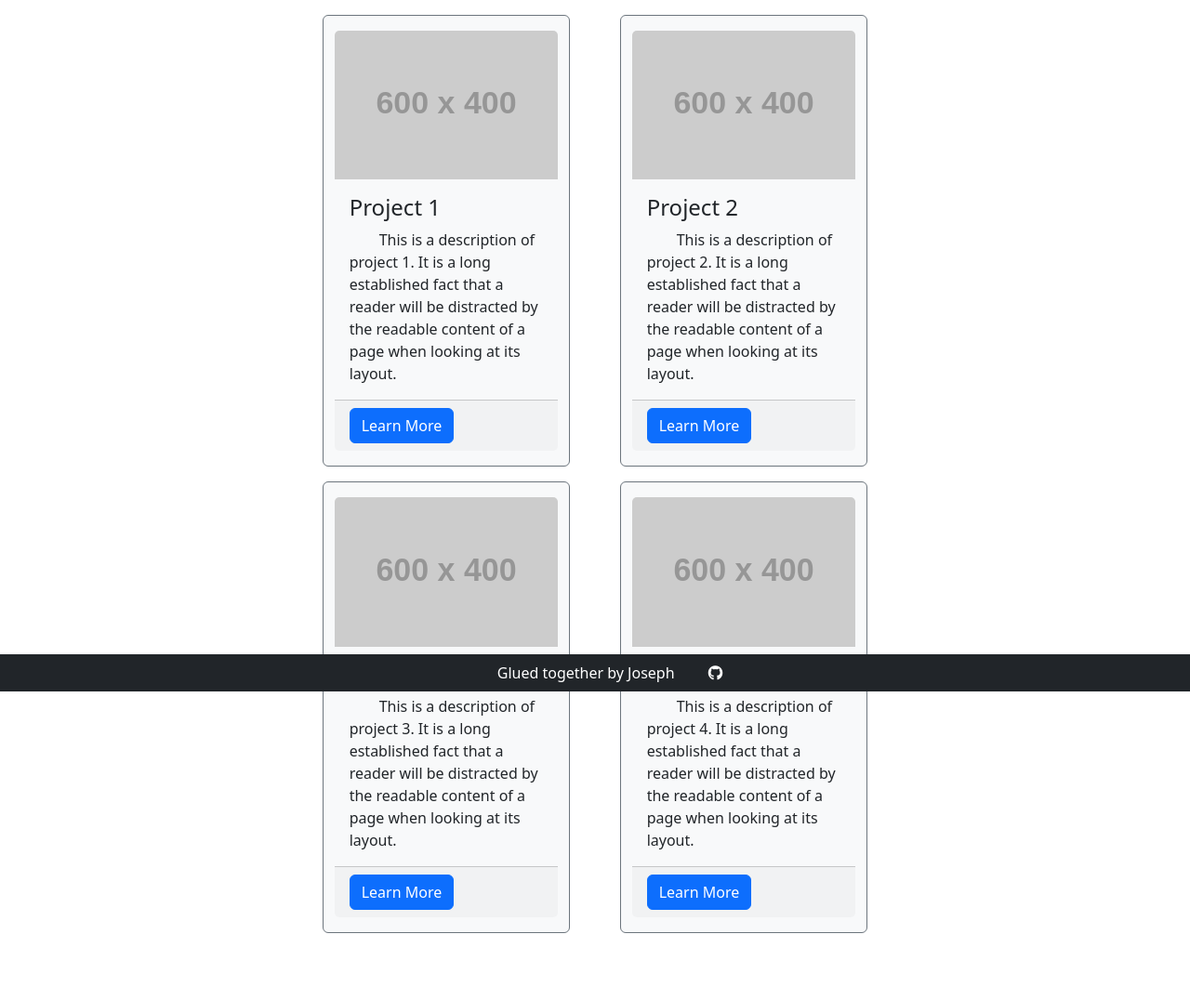
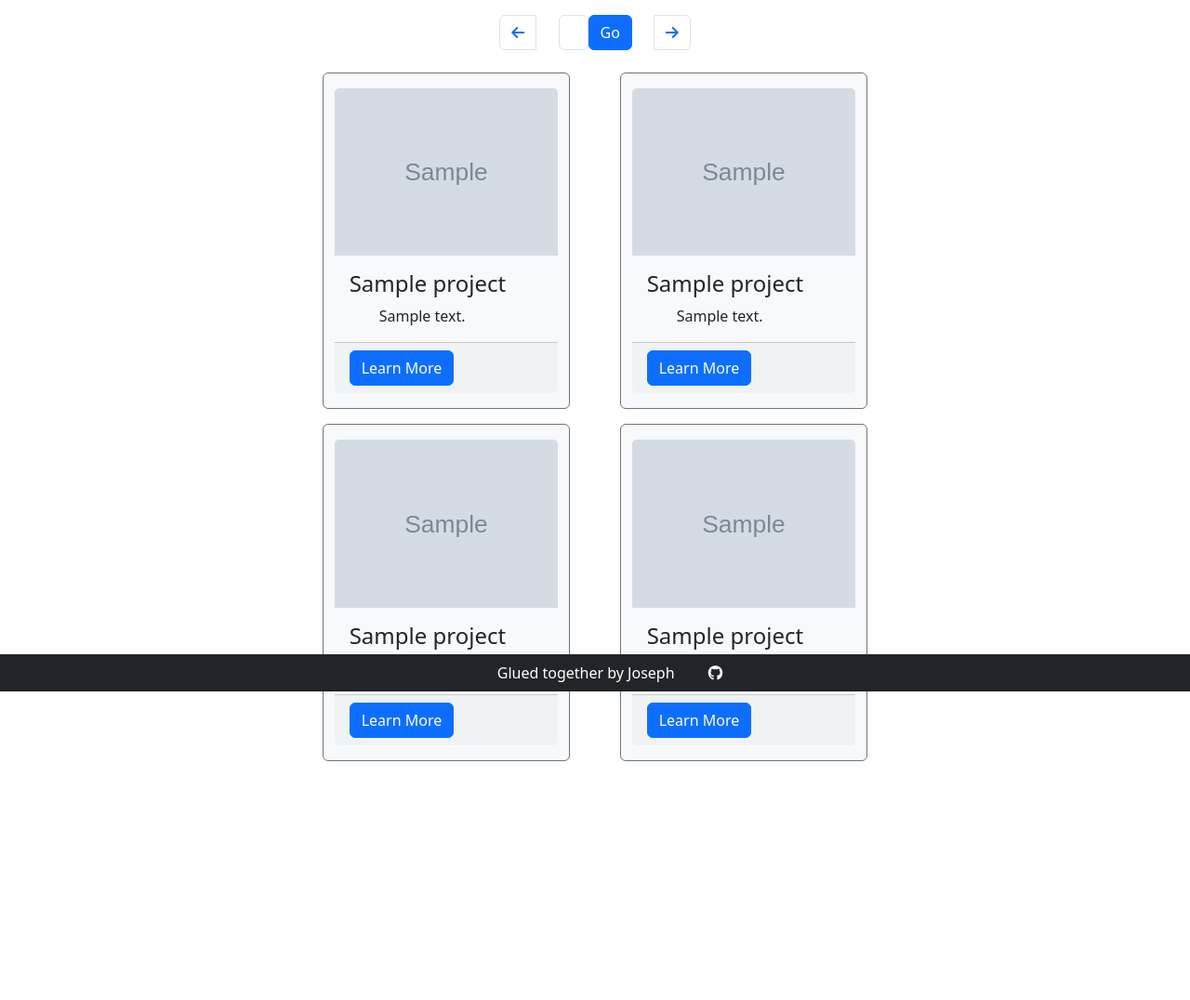
Before and after one commit to jmccarey/jmccarey.github.io, a Flask app: template templates/projects/index.html in a window 1280 px wide. Shown: the part 56-1132 px from the top of the page at 93% size. After the commit the page ends 875 px from the top, so only its background shows below. Run offline with Flask 3, Linux system fonts and the light colour scheme; the template is opened without the code that fills it: most values are stand-ins (such as "Sample title", 1, 10 or a date in 2020); grey boxes marked "Sample" are stand-in pictures; grey boxes labelled with a size stand in for pictures from a placeholder-image service; parts of the project's set-up code (start-up, migrations or seed data) failed here and were passed over; some libraries are stand-ins or nearby versions.

Commit message:
Added error page and pagination for projects.

```diff
--- a/app.py
+++ b/app.py
@@ -4,19 +4,37 @@
 from requests import post
 from datetime import datetime
 from time import time
-from json import dumps
+from json import dumps, loads
 
 app = Flask(__name__)
+
+# Open the file and set the secret key
 with open('secret',"r") as file:
 	app.config['SECRET_KEY'] = file.read()
 
+# Open the file and read the webhook
+with open ('webhook','r') as file:
+	webhook = file.read()
+
 @app.route('/')
 def index():
+	"""Render the home page."""
 	return render_template('index.html')
 
 
 @app.route('/contact', methods=['GET', 'POST'])
 def contact(confirmation="", isDisabled="", btnText="Send Message"):
+	"""Render the contact page.
+
+	Args:
+		confirmation (str): The confirmation message.
+		isDisabled (str): The disabled attribute for the button.
+		btnText (str): The text for the button.
+
+	Returns:
+		str: The rendered template.
+	"""
+
 	if request.method == 'POST':
 		# Get the form data
 		form_data = request.form
@@ -39,14 +57,66 @@
 
 	return render_template('contact/index.html', confirmation=confirmation, isDisabled=isDisabled, btnText=btnText)
 
-@app.route('/projects')
-def projects():
-	# Render the projects page
-	return render_template('projects/index.html')
+@app.route('/projects/<page>', methods=['GET', 'POST'])
+def projects(page=1, projects=[]):
+	"""Render the projects page.
+
+	Args:
+		page (int): The page number.
+		projects (list): A list of projects.
+
+	Returns:
+		str: The rendered template.
+	"""
+
+	if request.method == 'POST':
+		# Get the page entered by the user
+		page = request.form['goPage']
+
+	try:
+		page = int(page)
+	except ValueError:
+		return redirect(url_for("error", code=404,message="Page not found."))
+
+	# If the user goes below the first page, redirect to the first page
+	if page <= 0:
+		return redirect(url_for("projects", page=1))
+
+	# Load a JSON file with project data from static
+	with open("./static/projects.json", 'r') as file:
+		data = file.read()
+		projects = loads(data)
+
+	# If the user goes over the last page, redirect to the last page
+	if page > len(projects):
+		return redirect(url_for("projects", page=len(projects)))
+
+	# Projects is a list of list of dicts
+	# Get the list for the current page
+
+	pageProjects = projects[page - 1]
+
+	while len(pageProjects) < 4:
+		pageProjects.append({"visibility": "hidden"})
+
+	# Render the template with the list of projects
+
+	return render_template('projects/index.html', page=page, projects=pageProjects)
+
+
+@app.route('/error')
+def error(code=404, message="Page not found"):
+	return render_template('error.html', code=code, message=message)
 
 
 def buildRequestBody(form_data):
-	"""Build the request body for the discord webhook"""
+	"""Build the request body for the webhook.
+
+	Args:
+		form_data (dict): A dictionary containing the form data.
+	Returns:
+		str: The request body for the webhook.
+	"""
 	# Extract form values
 	name = form_data['name']
 	email = form_data['email']
@@ -82,10 +152,14 @@
 
 
 def triggerWebhook(body):
-	"""Trigger the discord webhook stored in secret"""
-	# Open the file and read the webhook
-	with open ('webhook','r') as file:
-		webhook = file.read()
+	"""Trigger the discord webhook stored in secret
+
+	Args:
+		body (str): The request body for the webhook.
+
+	Returns:
+		requests.models.Response: The response from the webhook.
+	"""
 
 	# Send a POST request to the external webhook
 	response = post(url=webhook,
@@ -99,13 +173,15 @@
 
 
 
-Handler = SimpleHTTPRequestHandler
-Handler.extensions_map.update({
-	'.js': 'application/javascript',
-	'.css': 'text/css',
-})
 
+# If the file is run directly, start the server
+# With the custom request handler
 if __name__ == '__main__':
+	Handler = SimpleHTTPRequestHandler
+	Handler.extensions_map.update({
+		'.js': 'application/javascript',
+		'.css': 'text/css',
+	})
 	mimetypes.add_type('application/javascript', '.js')
 	mimetypes.add_type('text/css', '.css')
 	app.run(debug=True, options={"request_handler": Handler })
--- /dev/null
+++ b/static/js/constants.js
@@ -0,0 +1,62 @@
+const lightClasses = "bg-light text-dark";
+const darkClasses = "bg-black text-white";
+
+const cardLightClasses = "card col-lg-5 col-md-6 col-sm-10 bg-light mx-auto border-secondary py-3 text-dark my-2";
+const cardDarkClasses = "card col-lg-5 col-md-6 col-sm-10 mx-auto bg-dark border-dark py-3 text-white my-2";
+
+const dark = ["dark", darkClasses, cardDarkClasses];
+const light = ["light", lightClasses, cardLightClasses];
+
+const navTopClasses = "navbar fixed-top navbar-expand-sm navbar-dark bg-dark";
+const navBottomClasses = "navbar fixed-bottom navbar-expand-sm navbar-dark bg-dark";
+const adjustIcon = "<i class='fas fa-adjust nav-text'></i>";
+
+const cookieDurationDays = 30;
+const cookieDurationMs = cookieDurationDays * 24 * 60 * 60 * 1000;
+
+/**
+ * Return a theme array based on the theme name
+ * @param {string} themeName Name of the theme: dark or light
+ * @returns {Array} Array of strings representing the theme: name, body classes, and card classes
+ */
+const themeFromName = function (themeName) {
+    let theme = themeName === "dark" ? dark : light;
+    return theme;
+}
+
+/**
+ * Return an dictionary object of cookie key/value pairs
+ * @param {string} cookie Cookie string from document.cookie
+ * @returns {object} Dictionary of of cookie values or null
+ */
+const parseCookie = function (cookie) {
+    if (cookie.length === 0) {
+        return null;
+    }
+
+    try {
+        let dCookie = {};
+        cookie.split(";").forEach(function (c) {
+            let [key, value] = c.split("=");
+            dCookie[key.trim()] = value;
+        });
+        return dCookie;
+    }
+    catch (e) {
+        return null;
+    }
+}
+
+/**
+ * Return a cookie string with the theme name
+ * @param {string} themeName Name of the theme: dark or light
+ * @returns {string} Cookie string with the theme name and expiration date
+ */
+const buildCookie = function (themeName) {
+    let d = new Date();
+    d.setTime(d.getTime() + cookieDurationMs);
+    let expires = "expires=" + d.toUTCString();
+    return `theme=${themeName};${expires};path=/`;
+}
+
+export { light, dark, navTopClasses, navBottomClasses, adjustIcon, webhook, themeFromName, parseCookie, buildCookie };
--- a/static/js/page.js
+++ b/static/js/page.js
@@ -32,21 +32,21 @@
             nav.className = c.navBottomClasses;
             themeSwitch.innerHTML = c.adjustIcon;
             if (this.theme === c.dark) {
-                themeSwitch.className = "nav-link active";
+                themeSwitch.className = "nav-link active text-center";
             }
             else {
-                themeSwitch.className = "nav-link";
+                themeSwitch.className = "nav-link text-center";
             }
         }
         else {
             nav.className = c.navTopClasses;
             if (this.theme === c.dark) {
                 themeSwitch.innerHTML = "Light Mode";
-                themeSwitch.className = "nav-link active";
+                themeSwitch.className = "nav-link active text-center";
             }
             else {
                 themeSwitch.innerHTML = "Dark Mode";
-                themeSwitch.className = "nav-link";
+                themeSwitch.className = "nav-link text-center";
             }
         }
 
--- a/templates/projects/index.html
+++ b/templates/projects/index.html
@@ -23,6 +23,9 @@
   <!-- Bootstrap core CSS -->
   <link href="../../static/vendor/bootstrap/css/bootstrap.min.css" rel="stylesheet">
 
+  <!-- bootstrap js -->
+  <script src="../../static/vendor/bootstrap/js/bootstrap.bundle.min.js"></script>
+
   <!-- Font Awesome -->
   <link href="../../static/vendor/fontawesome/css/all.min.css" rel="stylesheet">
 
@@ -38,8 +41,8 @@
     <div class="container col-6 justify-content-center mx-auto">
 
 
-      <button class="navbar-toggler navbar-toggler-right" type="button" data-toggle="collapse"
-        data-target="#navbarResponsive" aria-controls="navbarResponsive" aria-expanded="false"
+      <button class="navbar-toggler navbar-toggler-right" type="button" data-bs-toggle="collapse"
+        data-bs-target="#navbarResponsive" aria-controls="navbarResponsive" aria-expanded="false"
         aria-label="Toggle navigation">
         <span class="navbar-toggler-icon"></span>
       </button>
@@ -47,56 +50,73 @@
       <div class="collapse navbar-collapse" id="navbarResponsive">
         <ul class="navbar-nav mx-auto">
 
-          <li class="nav-brand">
-            <a class="nav-link" role="button" aria-pressed="true" onClick="toggleTheme()" id="themeSwitch">
+          <li class="nav-brand mx-auto">
+            <a class="nav-link text-center" role="button" onClick="toggleTheme()" id="themeSwitch">
               Dark Mode
             </a>
           </li>
           <li class="nav-item">
-            <a class="nav-link" href="#">Resume</a>
+            <a class="nav-link text-center" href="#">Resume</a>
           </li>
 
           <li class="nav-brand">
-            <a class="nav-link" href="{{url_for('index')}}"><i class="fas fa-home nav-text"></i></a>
+            <a class="nav-link text-center" href="{{url_for('index')}}"><i class="fas fa-home nav-text"></i></a>
           </li>
 
 
           <li class="nav-item">
-            <a class="nav-link active" href="#" aria-current="page">Projects</a>
+            <a class="nav-link active text-center" href="#" aria-current="page">Projects</a>
           </li>
           <li class="nav-item">
-            <a class="nav-link" href="{{url_for('contact')}}">Contact</a>
+            <a class="nav-link text-center" href="{{url_for('contact')}}">Contact</a>
           </li>
         </ul>
       </div>
     </div>
   </nav>
 
-
   <!-- Page Content -->
   <!-- A 2x2 grid of bootstrap cards -->
-  <div class="container col-lg-6 col-md-12 col-sm-10 my-3 py-5">
+  <div class="container col-lg-6 col-md-12 col-sm-10 my-4 py-5">
+
+    <!-- Pagination -->
+    <nav class="col-4 mx-auto justify-content-center">
+      <ul class="pagination justify-content-center">
+        <li class="page-item mx-auto"><a class="page-link" href="{{url_for('projects', page=page-1)}}"
+            aria-label="Previous"><i class="fa-solid fa-arrow-left"></i></a></li>
+        <li class="page-item mx-auto">
+          <form method="POST" enctype="multipart/form-data" class="d-flex justify-content-center">
+            <input type="number" class="form-control w-25" value="{{page}}" id="goPage" name="goPage"></input>
+            <button class="btn btn-primary" role="button" type="submit">Go</button>
+          </form>
+        </li>
+        <li class="page-item mx-auto"><a class="page-link" href="{{url_for('projects', page=page+1)}}"
+            aria-label="Next"><i class="fa-solid fa-arrow-right"></i></a></li>
+      </ul>
+    </nav>
+
+    <!-- Card deck -->
     <div class="card-deck">
       <!-- Row 1 -->
       <div class="row">
-        <div class="card col-lg-5 col-md-6 col-sm-10 bg-light mx-auto border-secondary py-3 text-dark my-2">
-          <img class="card-img-top" src="http://placehold.it/600x400" alt="">
+        <div class="card col-lg-5 col-md-6 col-sm-10 bg-light mx-auto border-secondary py-3 text-dark my-2"
+          style="visibility: {{projects[0]['visibility']}} ;">
+          <img class="card-img-top" src="{{projects[0]['image']}}" alt="">
           <div class="card-body">
-            <h4 class="card-title">Project 1</h4>
-            <p class="card-text">This is a description of project 1. It is a long established fact that a reader will be
-              distracted by the readable content of a page when looking at its layout.</p>
+            <h4 class="card-title">{{projects[0]["name"]}}</h4>
+            <p class="card-text">{{projects[0]["description"]}}</p>
           </div>
           <div class="card-footer">
             <a href="#" class="btn btn-primary">Learn More</a>
           </div>
         </div>
 
-        <div class="card col-lg-5 col-md-6 col-sm-10 bg-light mx-auto border-secondary py-3 text-dark my-2">
-          <img class="card-img-top" src="http://placehold.it/600x400" alt="">
+        <div class="card col-lg-5 col-md-6 col-sm-10 bg-light mx-auto border-secondary py-3 text-dark my-2"
+          style="visibility: {{projects[1]['visibility']}};">
+          <img class="card-img-top" src="{{projects[1]['image']}}" alt="">
           <div class="card-body">
-            <h4 class="card-title">Project 2</h4>
-            <p class="card-text">This is a description of project 2. It is a long established fact that a reader will be
-              distracted by the readable content of a page when looking at its layout.</p>
+            <h4 class="card-title">{{projects[1]["name"]}}</h4>
+            <p class="card-text">{{projects[1]["description"]}}</p>
           </div>
           <div class="card-footer">
             <a href="#" class="btn btn-primary">Learn More</a>
@@ -105,24 +125,24 @@
       </div>
       <!-- Row 2 -->
       <div class="row">
-        <div class="card col-lg-5 col-md-6 col-sm-10 bg-light mx-auto border-secondary py-3 text-dark my-2">
-          <img class="card-img-top" src="http://placehold.it/600x400" alt="">
+        <div class="card col-lg-5 col-md-6 col-sm-10 bg-light mx-auto border-secondary py-3 text-dark my-2"
+          style="visibility: {{projects[2]['visibility']}} ;">
+          <img class="card-img-top" src="{{projects[2]['image']}}" alt="">
           <div class="card-body">
-            <h4 class="card-title">Project 3</h4>
-            <p class="card-text">This is a description of project 3. It is a long established fact that a reader will be
-              distracted by the readable content of a page when looking at its layout.</p>
+            <h4 class="card-title">{{projects[2]["name"]}}</h4>
+            <p class="card-text">{{projects[2]["description"]}}</p>
           </div>
           <div class="card-footer">
             <a href="#" class="btn btn-primary">Learn More</a>
           </div>
         </div>
 
-        <div class="card col-lg-5 col-md-6 col-sm-10 bg-light mx-auto border-secondary py-3 text-dark my-2">
-          <img class="card-img-top" src="http://placehold.it/600x400" alt="">
+        <div class="card col-lg-5 col-md-6 col-sm-10 bg-light mx-auto border-secondary py-3 text-dark my-2"
+          style="visibility: {{projects[3]['visibility']}} ;">
+          <img class="card-img-top" src="{{projects[3]['image']}}" alt="">
           <div class="card-body">
-            <h4 class="card-title">Project 4</h4>
-            <p class="card-text">This is a description of project 4. It is a long established fact that a reader will be
-              distracted by the readable content of a page when looking at its layout.</p>
+            <h4 class="card-title">{{projects[3]["name"]}}</h4>
+            <p class="card-text">{{projects[3]["description"]}}</p>
           </div>
           <div class="card-footer">
             <a href="#" class="btn btn-primary">Learn More</a>
```
Also changed, not shown: static/js/form.js (deleted, +0 -96 lines), static/projects.json (added, +64 -0 lines), templates/contact/index.html (+22 -25 lines), templates/error.html (added, +137 -0 lines), templates/index.html (+11 -8 lines), 1 other file. Lines whose indentation alone changed are shown as unchanged.
